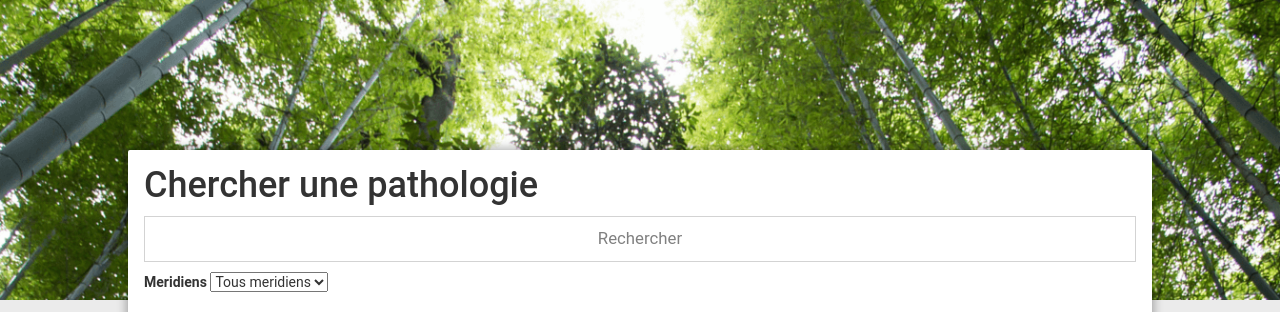
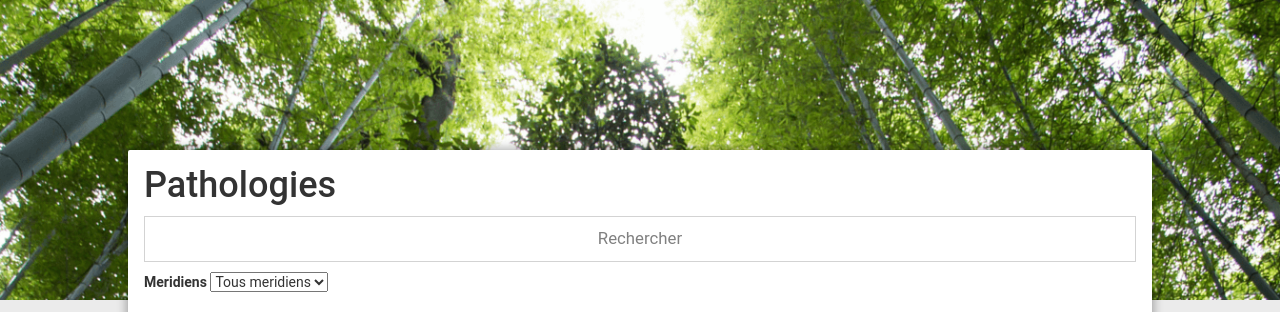
Before and after one commit to apucuncture69/acupuncture69, a PHP site: page /pathologies in a window 1280 px wide. Shown: the part 50-362 px from the top of the page. Run offline with PHP 8.4, Linux system fonts and the light colour scheme; data that the repository does not hold is empty.

Commit message:
Update acu_pathologies.tpl

```diff
--- a/view/acu_pathologies.tpl
+++ b/view/acu_pathologies.tpl
@@ -1,6 +1,6 @@
 <!-- Pathologies tile -->
 <article class="acu_tile">
-  <h1 id="acu_pathologie_title">Chercher une pathologie</h1>
+  <h1 id="acu_pathologie_title">Pathologies</h1>
 
   <div id="acu_search_patho" class="acu_search_view" aria-labelledby="acu_pathologie_title">
     {if $user.isConnected eq true}
```
